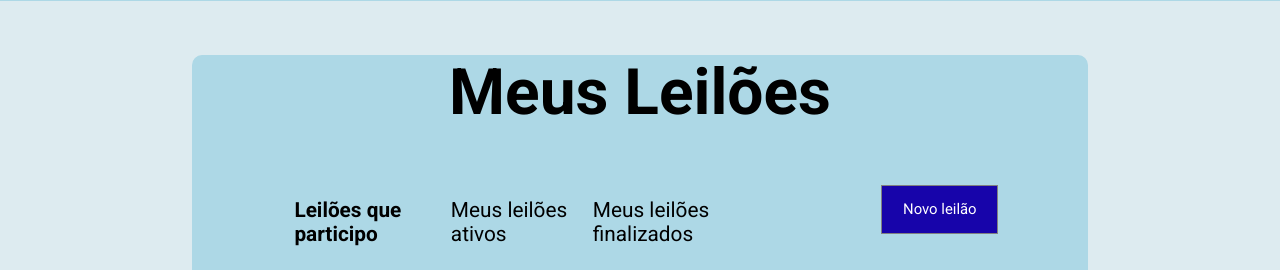
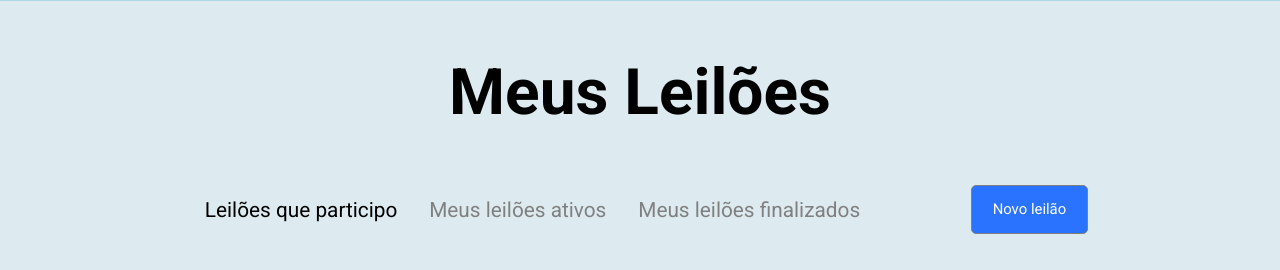
Before and after one commit to Gustavo-kohler/Leilao-Solidario, a Flask app: page /meusleiloes in a window 1280 px wide. Shown: the part 95-365 px from the top of the page. Run offline with Flask 3, Linux system fonts and the light colour scheme.

Commit message:
leilões que participo

```diff
--- a/leilao_solidario/static/styles/meusleiloes.css
+++ b/leilao_solidario/static/styles/meusleiloes.css
@@ -8,18 +8,15 @@ body {
     background-color: var(--sec-window);
 }
 
-.main {
-    background-color: var(--window);
-    height: 80%;
-    width: 70%;
-    margin: auto;
-    border-radius: 10px;
+a {
+    text-decoration: none;
+    color: white;
 }
 
 .topbar {
     display: flex;
     justify-content: space-between;
-    width: 80%;
+    width: 70%;
     margin: auto;
     align-content: center;
     font-size: 1.3rem;
@@ -28,42 +25,60 @@ body {
 .indices {
     display: flex;
     justify-content: space-between;
-    width:70%;
+    width:76%;
     padding:0.8rem;
 }
 
+.ind-atual{
+    color: black;
+}
+
+.ind {
+    color:gray
+}
+
+.ind:hover {
+    color: black;
+    font-size: 1.35rem;
+}
+
 .botao {
-    background-color: #1704aa; /* Green */
+    background-color: var(--main-color);
     border: 0.06rem solid grey;
-    color: white;
+    border-radius: 5px;
     padding: 0.9rem 1.3rem;
     text-align: center;
     text-decoration: none;
     display: inline-block;
     font-size: 0.93rem;
     height:50%;
+}
 
+.botao:hover {
+    font-size: 1.2rem;
+    margin: 0;
 }
 
 .leiloes-container {
     box-sizing: content-box;
     margin: 0 auto;
-    margin-top: 1.8rem;
+    margin-top: 1rem;
     justify-content: space-between;
-    width: 80%;
+    width: 70%;
     display: grid;
-    grid-template-rows: 50% 50% 50%;
+    grid-template-rows: 45% 45% 45%;
     grid-template-columns: 30% 30% 30%;
-    grid-row-gap: 20px
 }
 
 .leiloes-item {
     margin: auto 0;
     margin-bottom: 0.65rem;
+    background-color: var(--window);
+    border-radius: 5px;
 }
 
 .leilao-img {
-    height: 70%;
+    height: 80%;
     width: 100%;
 }
 
--- a/leilao_solidario/templates/meusleiloes.html
+++ b/leilao_solidario/templates/meusleiloes.html
@@ -9,12 +9,12 @@
     <h1>Meus Leilões</h1>
 <div class="topbar">
     <div class="indices">
-        <p><strong>Leilões que participo</strong></p>
-        <p>Meus leilões ativos</p>
-        <p>Meus leilões finalizados</p>
+        <a href="url" class="ind-atual">Leilões que participo</a>
+        <a href="url" class="ind">Meus leilões ativos</a>
+        <a href="url" class="ind">Meus leilões finalizados</a>
     </div>
     <div class="botao">
-        <p>Novo leilão</p>
+        <a href="url">Novo leilão</a>
     </div>
 </div>
 <div class='leiloes-container'>
@@ -44,7 +44,7 @@
     </div>
     <div class="leiloes-item">
         <img src="https://ddragon.leagueoflegends.com/cdn/img/champion/splash/Velkoz_0.jpg" class="leilao-img">
-        <p class='leilao-titulo'>Titulo 6</p>
+        <p class='leilao-titulo'>Titulo 7</p>
     </div>
 </div>
 </main>
```
